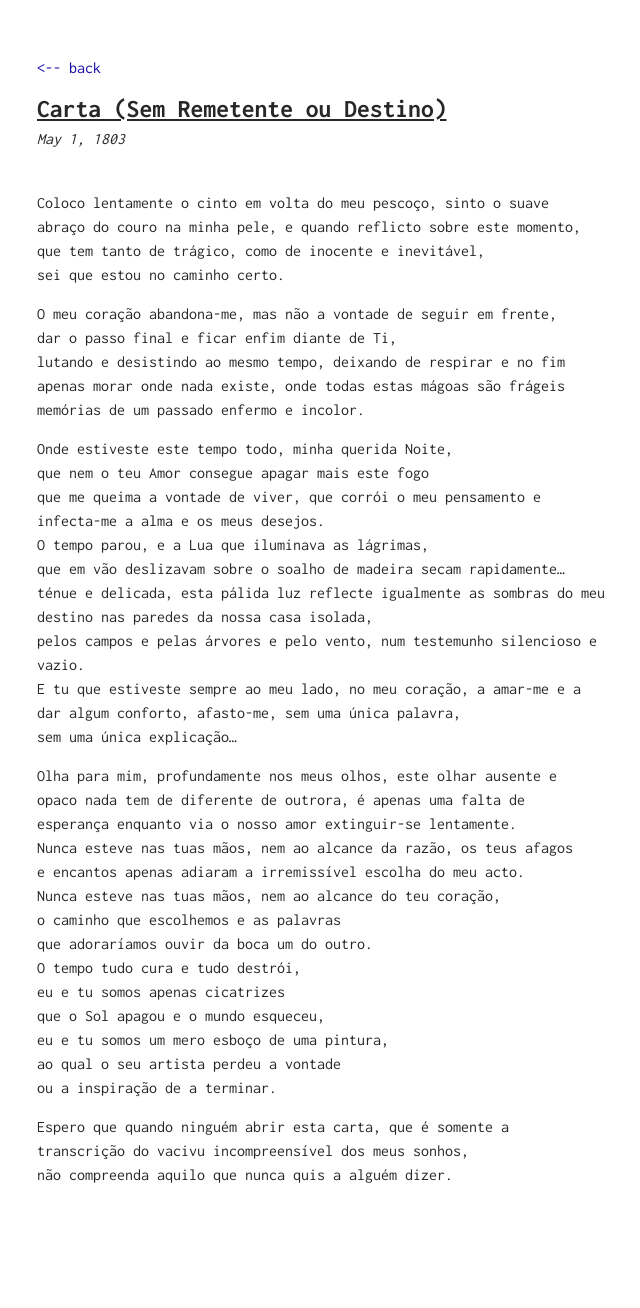
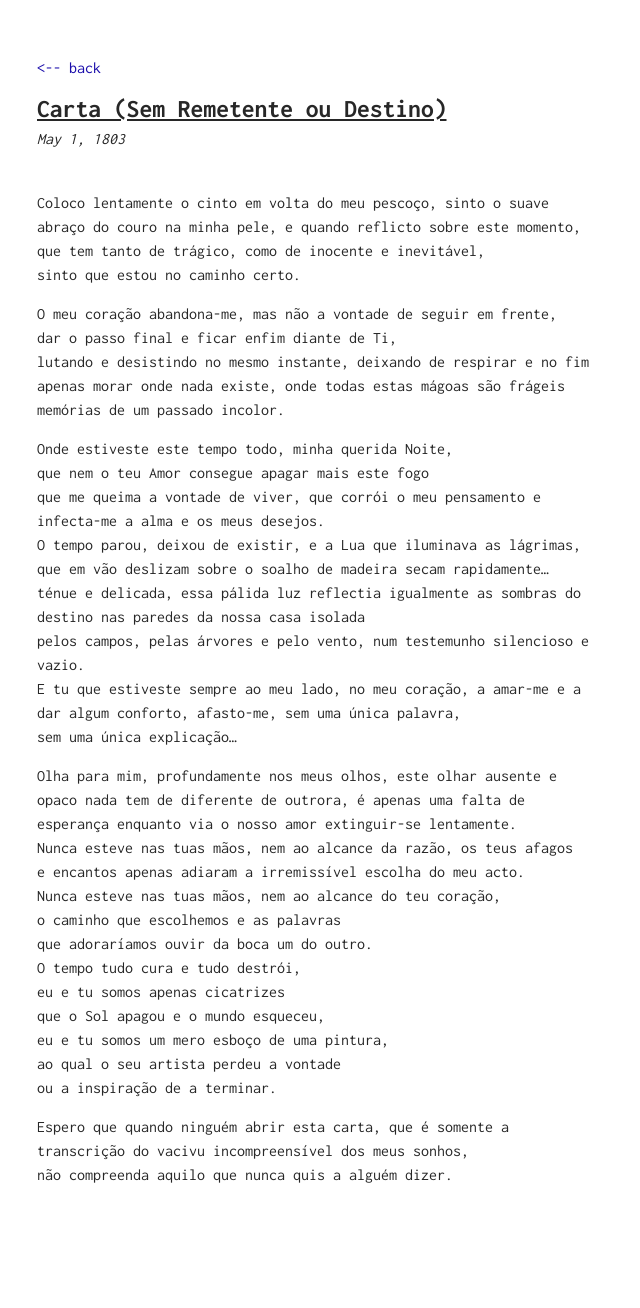
Before and after one commit to sorathpanzer/sorathpanzer.github.io, a Jekyll site: the page built from _posts/1803-05-01-carta.md, in a window 1280 px wide. Shown: the whole page, without its empty margins (303-943 px from the left). Built offline with Jekyll 4.4.1, drawn with Linux system fonts in a browser that asks for light colours.

Commit message:
Update 1803-05-01-carta.md

```diff
--- a/_posts/1803-05-01-carta.md
+++ b/_posts/1803-05-01-carta.md
@@ -6,22 +6,22 @@ title: Carta (Sem Remetente ou Destino)
 Coloco lentamente o cinto em volta do meu pescoço, sinto o suave <br />
 abraço do couro na minha pele, e quando reflicto sobre este momento, <br />
 que tem tanto de trágico, como de inocente e inevitável, <br />
-sei que estou no caminho certo. <br />
+sinto que estou no caminho certo. <br />
 <p>                                                </p>
 O meu coração abandona-me, mas não a vontade de seguir em frente, <br />
 dar o passo final e ficar enfim diante de Ti, <br />
-lutando e desistindo ao mesmo tempo, deixando de respirar e no fim <br />
+lutando e desistindo no mesmo instante, deixando de respirar e no fim <br />
 apenas morar onde nada existe, onde todas estas mágoas são frágeis <br />
-memórias de um passado enfermo e incolor. <br />
+memórias de um passado incolor. <br />
 <p>                                                </p>
 Onde estiveste este tempo todo, minha querida Noite, <br />
 que nem o teu Amor consegue apagar mais este fogo <br />
 que me queima a vontade de viver, que corrói o meu pensamento e <br />
 infecta-me a alma e os meus desejos. <br />
-O tempo parou, e a Lua que iluminava as lágrimas, <br />
-que em vão deslizavam sobre o soalho de madeira secam rapidamente... <br />
-ténue e delicada, esta pálida luz reflecte igualmente as sombras do meu destino nas paredes da nossa casa isolada, <br />
-pelos campos e pelas árvores e pelo vento, num testemunho silencioso e vazio. <br />
+O tempo parou, deixou de existir, e a Lua que iluminava as lágrimas, <br />
+que em vão deslizam sobre o soalho de madeira secam rapidamente... <br />
+ténue e delicada, essa pálida luz reflectia igualmente as sombras do destino nas paredes da nossa casa isolada <br />
+pelos campos, pelas árvores e pelo vento, num testemunho silencioso e vazio. <br />
 E tu que estiveste sempre ao meu lado, no meu coração, a amar-me e a <br />
 dar algum conforto, afasto-me, sem uma única palavra, <br />
 sem uma única explicação... <br />
```
